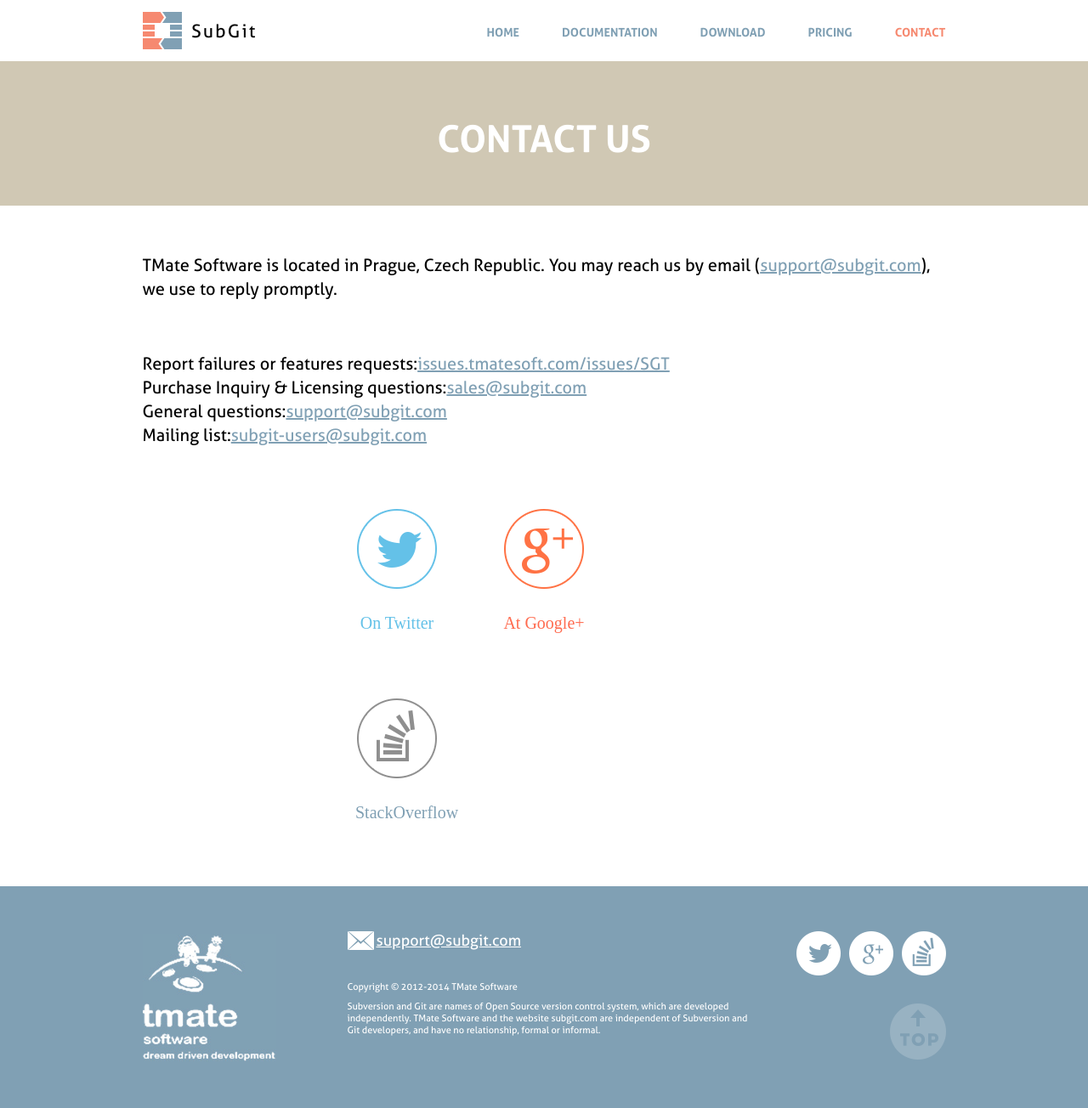
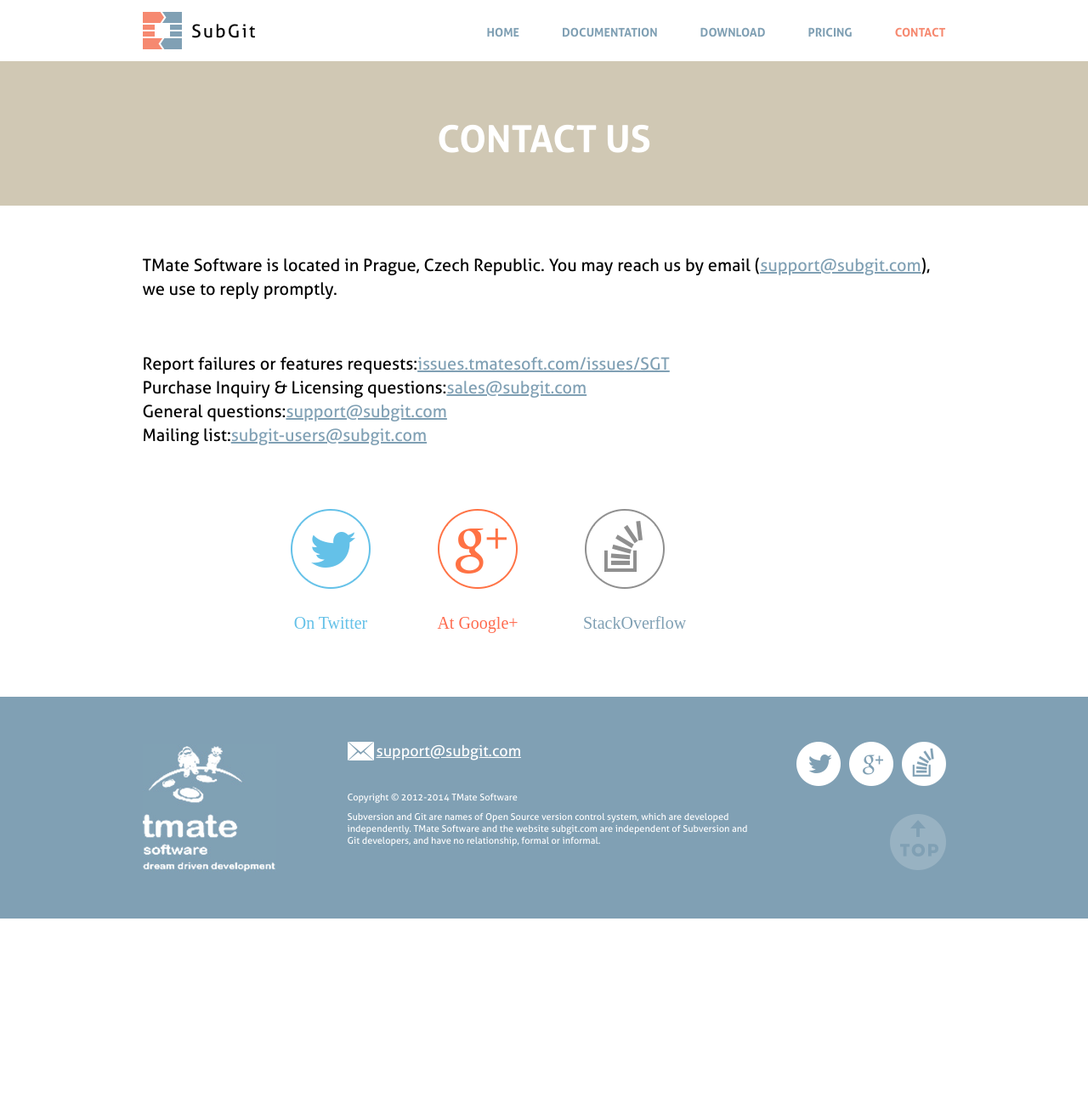
Before and after one commit to waaa/tmate.github.io, a Jekyll site: the page built from contacts.html, in a window 1280 px wide. Shown: the whole page at 85% size. Built offline with Jekyll 4.4.1, drawn with Linux system fonts in a browser that asks for light colours; Markdown is read by kramdown in place of the engine named in the settings; comment, search, counter and statistics services are not loaded; after the commit the page ends 1081 px from its top, so only the background shows below that.

Commit message:
Contacts page links fixed.

```diff
--- a/css/main.css
+++ b/css/main.css
@@ -183,7 +183,7 @@
 #contacts{margin-top:60px;}
 #contacts .cont-left p{margin-bottom:40px; text-align:right; font-size: 20px; font-family: 'allerregular', sans-serif; line-height: 28px;}
 .cont-left {float: left; width: 42%;}
-#social{margin:70px auto; width:444px;}
+#social{margin:70px auto; width:600px;}
 #social a{text-decoration:none;width:98px; height:98px; float:left; display:block; font-size:20px;}
 #twitter{background:url(../img/twitter.png) no-repeat;margin-right:75px; padding-top:125px; text-align:center; color:#64c1e8 !important;}
 #twitter:hover{background:url(../img/twitter_on.png) no-repeat;}
```
